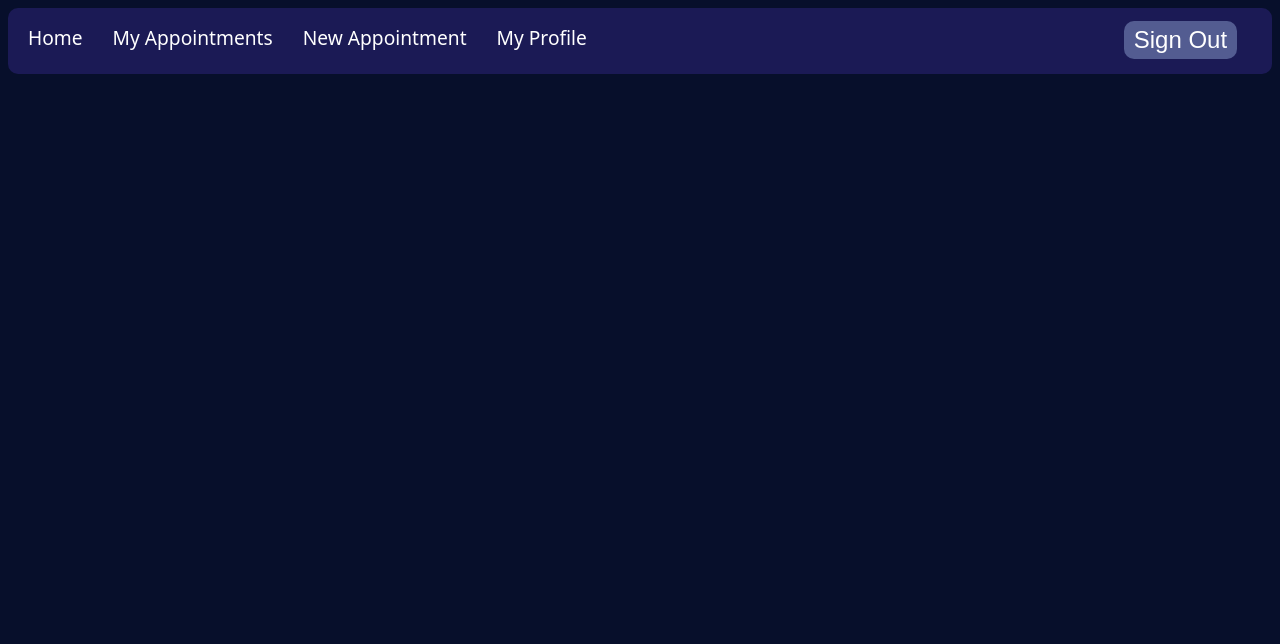
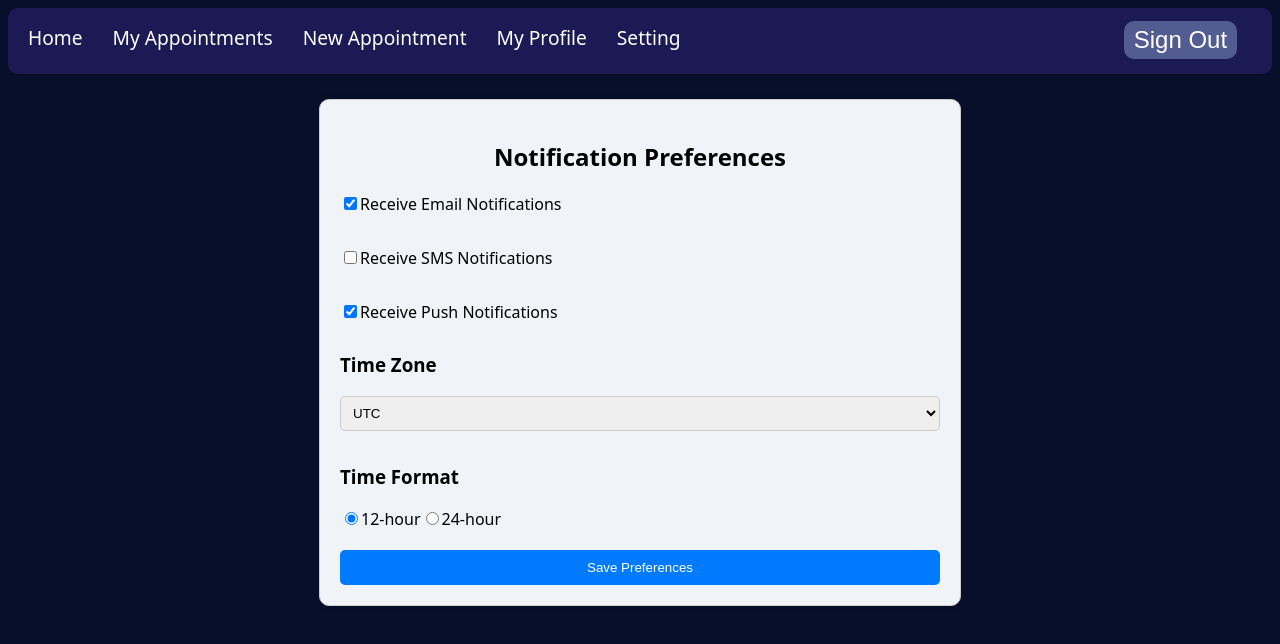
Before and after one commit to danielmp97/COMP231-007-Team-3-W24-, a React (Vite) app in the folder client/: page /settings in a window 1280 px wide. Shown: the top 644 px of the page. Built offline with nearby package versions, Linux system fonts and the light colour scheme.

Commit message:
Settings Added

```diff
--- a/client/src/App.jsx
+++ b/client/src/App.jsx
@@ -8,6 +8,7 @@ import MyProfile from './pages/MyProfile';
 import Login from './pages/Login';
 import ForgotPassword from './pages/ForgotPassword';
 import ChangeEmail from './pages/ChangeEmail';
+import SettingsPage from './pages/SettingsPage';
 function App() {
 
   return (
@@ -22,6 +23,7 @@ function App() {
           <Route path="/login" element={<Login />} />
           <Route path="/forgotpassword" element={<ForgotPassword />} />
           <Route path="/changeemail" element={<ChangeEmail />} />
+          <Route path="/settings" element={<SettingsPage/>} />
         </Routes>
       </div>
     </Router>
--- a/client/src/pages/NavigationBar.jsx
+++ b/client/src/pages/NavigationBar.jsx
@@ -1,7 +1,7 @@
 import React from 'react';
 import { Link, useLocation } from 'react-router-dom';
 import './NavigationBar.css';
-
+import { Settings } from '@material-ui/icons';
 function NavigationBar() {
   const location = useLocation();
   const isLoginRoute = location.pathname === '/login';
@@ -17,6 +17,7 @@ function NavigationBar() {
         <li><Link to="/my-appointments">My Appointments</Link></li>
         <li><Link to="/create-appointment">New Appointment</Link></li>
         <li><Link to="/my-profile">My Profile</Link></li>
+        <li><Link to="/settings">Setting</Link></li>
         <li><button onClick={handleSignOut} className='signout-button'>Sign Out</button></li>
       </ul>
     </nav>
--- /dev/null
+++ b/client/src/pages/SettingsPage.css
@@ -0,0 +1,41 @@
+.settings-container {
+  max-width: 600px;
+  margin: 20px auto;
+  padding: 20px;
+  border: 1px solid #ccc;
+  border-radius: 10px;
+  background-color: #f0f4f8;
+  box-shadow: 0 0 10px rgba(0, 0, 0, 0.1);
+
+}
+
+.settings-header {
+  text-align: center;
+  margin-bottom: 20px;
+}
+
+.notification-preferences {
+  display: flex;
+  flex-direction: column;
+}
+
+.notification-preferences label {
+  margin-bottom: 10px;
+}
+
+.save-btn {
+  display: block;
+  width: 100%;
+  padding: 10px 20px;
+  margin-top: 20px;
+  background-color: #007bff;
+  color: #fff;
+  border: none;
+  border-radius: 5px;
+  cursor: pointer;
+  transition: background-color 0.3s ease;
+}
+
+.save-btn:hover {
+  background-color: #0056b3;
+}
--- /dev/null
+++ b/client/src/pages/SettingsPage.jsx
@@ -0,0 +1,118 @@
+import React, { useState } from 'react';
+import './SettingsPage.css';
+
+function SettingsPage() {
+  const [notificationPreferences, setNotificationPreferences] = useState({
+    email: true,
+    sms: false,
+    pushNotification: true
+  });
+
+  const [timeZone, setTimeZone] = useState('UTC');
+  const [timeFormat, setTimeFormat] = useState('12hr');
+  const [showSuccessMessage, setShowSuccessMessage] = useState(false); // State variable to control visibility of success message
+
+  const handleNotificationChange = (event) => {
+    const { name, checked } = event.target;
+    setNotificationPreferences(prevState => ({
+      ...prevState,
+      [name]: checked
+    }));
+  };
+
+  const handleTimeZoneChange = (event) => {
+    const selectedTimeZone = event.target.value;
+    setTimeZone(selectedTimeZone);
+  };
+
+  const handleTimeFormatChange = (event) => {
+    const selectedTimeFormat = event.target.value;
+    setTimeFormat(selectedTimeFormat);
+  };
+
+  const savePreferences = () => {
+    console.log('Preferences saved:', notificationPreferences, timeZone, timeFormat);
+    setShowSuccessMessage(true); // Show success message
+    setTimeout(() => {
+      setShowSuccessMessage(false); // Hide success message after 3 seconds
+    }, 3000);
+  };
+
+  return (
+    <div className="settings-container">
+      <h2 className="settings-header">Notification Preferences</h2>
+      <div className="notification-preferences">
+        <label>
+          <input
+            type="checkbox"
+            name="email"
+            checked={notificationPreferences.email}
+            onChange={handleNotificationChange}
+          />
+          Receive Email Notifications
+        </label>
+        <br />
+        <label>
+          <input
+            type="checkbox"
+            name="sms"
+            checked={notificationPreferences.sms}
+            onChange={handleNotificationChange}
+          />
+          Receive SMS Notifications
+        </label>
+        <br />
+        <label>
+          <input
+            type="checkbox"
+            name="pushNotification"
+            checked={notificationPreferences.pushNotification}
+            onChange={handleNotificationChange}
+          />
+          Receive Push Notifications
+        </label>
+
+      </div>
+      <div className="time-zone">
+        <h3>Time Zone</h3>
+        <select value={timeZone} onChange={handleTimeZoneChange}>
+          {/* Populate options with available time zones */}
+          <option value="UTC">UTC</option>
+          <option value="America/New_York">Eastern Time (ET)</option>
+          <option value="America/Chicago">Central Time (CT)</option>
+          <option value="America/Denver">Mountain Time (MT)</option>
+          <option value="America/Los_Angeles">Pacific Time (PT)</option>
+          {/* Add more time zones as needed */}
+        </select>
+      </div>
+      <div className="time-format">
+        <h3>Time Format</h3>
+        <label>
+          <input
+            type="radio"
+            value="12hr"
+            checked={timeFormat === '12hr'}
+            onChange={handleTimeFormatChange}
+          />
+          12-hour
+        </label>
+        <label>
+          <input
+            type="radio"
+            value="24hr"
+            checked={timeFormat === '24hr'}
+            onChange={handleTimeFormatChange}
+          />
+          24-hour
+        </label>
+      </div>
+
+      <button className="save-btn" onClick={savePreferences}>Save Preferences</button>
+      {showSuccessMessage && (
+        <div className="success-message">Preferences saved successfully!</div>
+      )}
+    </div>
+  );
+}
+
+export default SettingsPage;
```
